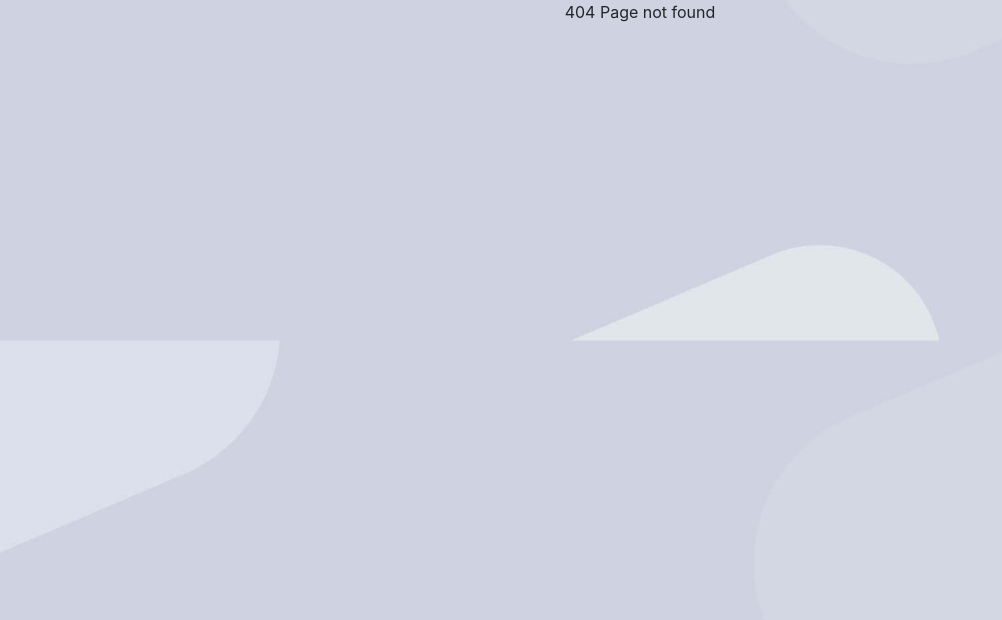
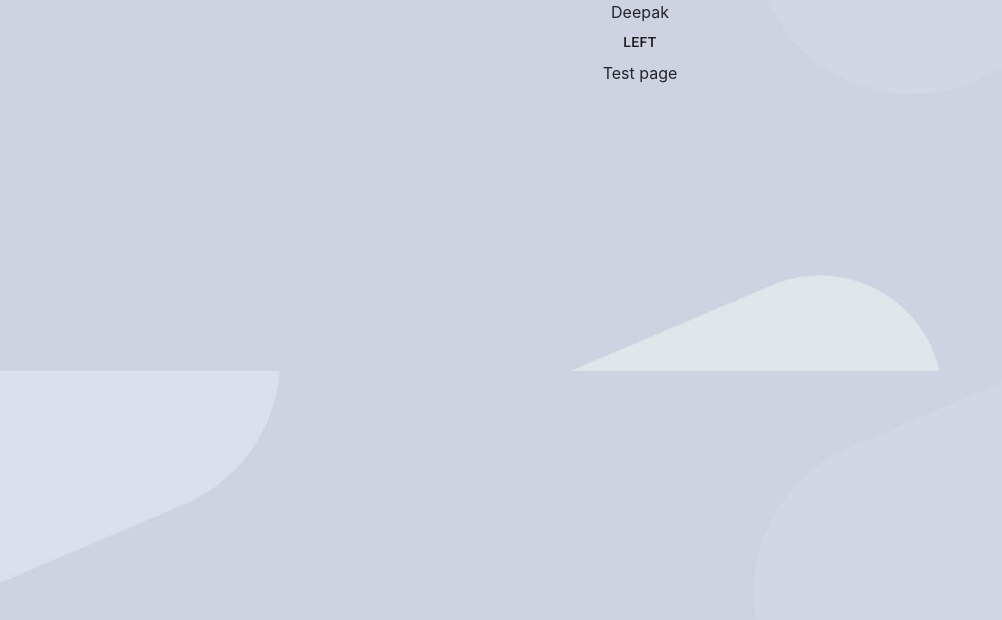
Before and after one commit to dkeshri/react, a React (Create React App) app: page /React/Test in a window 1280 px wide. Before the commit this address had no page. Shown: the top 620 px of the page, without its empty margins (0-1002 px from the left). Built offline with nearby package versions, Linux system fonts and the light colour scheme.

Commit message:
nav bar added

```diff
--- /dev/null
+++ b/src/Components/Pages/Test.js
@@ -0,0 +1,11 @@
+import React from 'react'
+
+function Test() {
+    return (
+        <div>
+            Test page
+        </div>
+    )
+}
+
+export default Test
--- a/src/Router.js
+++ b/src/Router.js
@@ -4,6 +4,7 @@ import { ProtectedRoute } from './ProtectedRoute'
 import Home from './Components/Home'
 import PageNotFound from './Components/Common/PageNotFound'
 import Login from './Components/OpenPage/Login'
+import Test from './Components/Pages/Test'
 export const AppRouter = () => {
     return (
         <Router basename="/React">
@@ -11,6 +12,7 @@ export const AppRouter = () => {
                 <Route path="/Login" exact component={Login} />
                 <ProtectedRoute path="/" exact component={Home} />
                 <ProtectedRoute path="/Home" exact component={Home} />
+                <ProtectedRoute path="/Test" exact component={Test} />
                 <Route path="*" exact component={PageNotFound} />
             </Switch>
         </Router>
```
